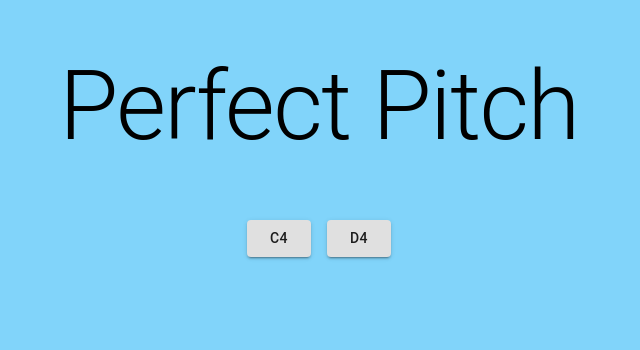
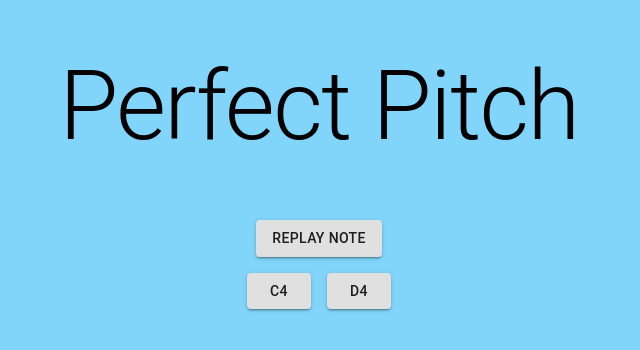
Before and after one commit to ephiepark/perfect-pitch, a React (Create React App) app: page / in a window 1280 px wide. Both pictures are taken after a click on the button "GET STARTED!". Shown: the top 350 px of the page, without its empty margins (321-961 px from the left). Built offline with nearby package versions, Linux system fonts and the light colour scheme.

Commit message:
add replay button

```diff
--- a/src/components/PerfectPitch/PerfectPitch-component.js
+++ b/src/components/PerfectPitch/PerfectPitch-component.js
@@ -23,7 +23,7 @@ function PerfectPitchHeader(props) {
 
 function NoteOptionButtons(props) {
   const classes = useStyles();
-  const {noteOptions, onNoteOptionClick} = props;
+  const {noteOptions, onNoteOptionClick, onReplayNoteClick} = props;
   const noteOptionsButtons = noteOptions.map(note =>
     <Button
       variant="contained"
@@ -35,7 +35,22 @@ function NoteOptionButtons(props) {
     </Button>
   );
   return <React.Fragment>
-    {noteOptionsButtons}
+    <Grid
+      container
+      direction="row"
+      justify="center"
+      alignItems="center"
+    >
+      <Button
+        variant="contained"
+        className={classes.button}
+        onClick={(e) => onReplayNoteClick()}>
+        {'Replay Note'}
+      </Button>
+    </Grid>
+    <div>
+      {noteOptionsButtons}
+    </div>
   </React.Fragment>;
 }
 
@@ -45,12 +60,14 @@ function PerfectPitch(props) {
     noteOptions,
     onGetStarted,
     onNoteOptionClick,
+    onReplayNoteClick,
   } = props;
   const classes = useStyles();
   const content = isInit ?
     <NoteOptionButtons
       noteOptions={noteOptions}
       onNoteOptionClick={onNoteOptionClick}
+      onReplayNoteClick={onReplayNoteClick}
     /> :
     <Button variant="contained" onClick={(e) => onGetStarted()} className={classes.button}>
       {'Get Started!'}
--- a/src/components/PerfectPitch/PerfectPitch-container.js
+++ b/src/components/PerfectPitch/PerfectPitch-container.js
@@ -1,5 +1,5 @@
 import { connect } from 'react-redux';
-import { selectNote, initPerfectPitch } from '../../redux/actions';
+import { selectNote, replayNote, initPerfectPitch } from '../../redux/actions';
 import PerfectPitch from './PerfectPitch-component';
 
 const mapStateToProps = state => {
@@ -17,6 +17,9 @@ const mapDispatchToProps = (dispatch, ownProps) => {
     onNoteOptionClick: (note) => {
       dispatch(selectNote(note));
     },
+    onReplayNoteClick: () => {
+      dispatch(replayNote());
+    },
   };
 };
 
--- a/src/redux/actions.js
+++ b/src/redux/actions.js
@@ -83,3 +83,9 @@ export function selectNote(note) {
     }, 750); // This should match animation time in App.css for feedback
   };
 };
+
+export function replayNote() {
+  return (dispatch, getState) => {
+    player.play(getState().curNote, 1000);
+  }
+};
--- a/src/tone/tone.js
+++ b/src/tone/tone.js
@@ -31,19 +31,21 @@ class TonePlayer {
   }
 
   play(note, playTimeMs) {
+    this.stop();
     const self = this;
     const gainNode = self.gains[note.note][note.scale];
     this.playing_note = note.note;
     this.playing_scale = note.scale;
-    gainNode.gain.setValueAtTime(0, audioContext.currentTime);
     gainNode.connect(audioContext.destination);
-    gainNode.gain.setValueCurveAtTime(Float32Array.from([0.001, 0.7, 1.0, 1.0, 1.0, 0.7, 0.001]), audioContext.currentTime, playTimeMs / 1000);
+    gainNode.gain.setValueCurveAtTime(Float32Array.from([0.0, 0.7, 1.0, 1.0, 1.0, 0.7, 0.0]), audioContext.currentTime, playTimeMs / 1000);
     setTimeout(() => self.stop(), playTimeMs);
   }
 
   stop() {
     if (this.playing_note !== null && this.playing_scale !== null) {
-      this.gains[this.playing_note][this.playing_scale].disconnect(audioContext.destination);
+      const gainNode = this.gains[this.playing_note][this.playing_scale];
+      gainNode.gain.cancelScheduledValues(0);
+      gainNode.disconnect(audioContext.destination);
       this.playing_note = null;
       this.playing_scale = null;
     }
```
